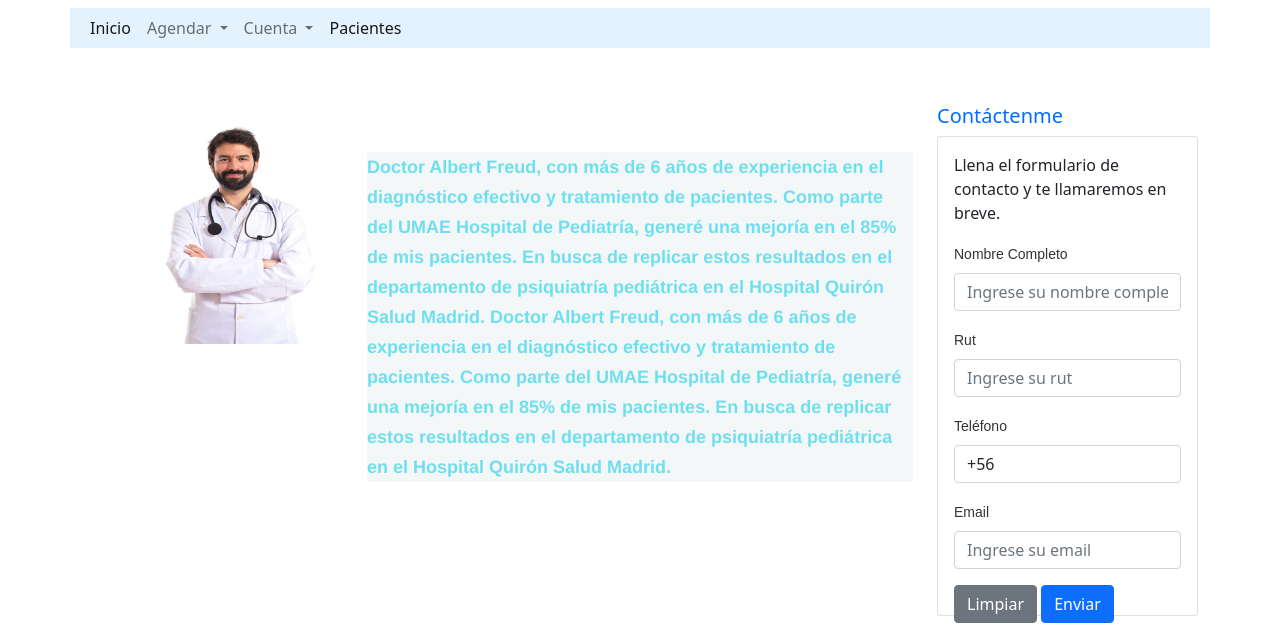
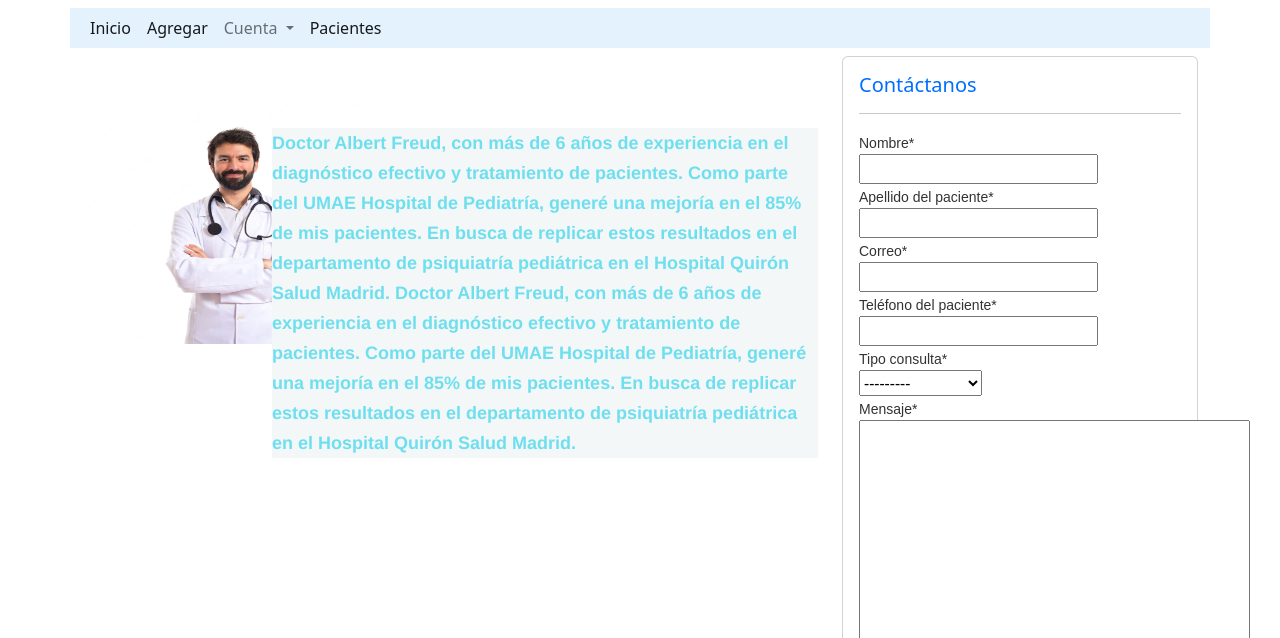
Before and after one commit to GuentzY/medicareProject, a Django app: template medicare/core/templates/core/home.html in a window 1280 px wide. Shown: the top 638 px of the page. Run offline with Django 4.2, Linux system fonts and the light colour scheme; tables that the repository leaves empty hold one stand-in row (values such as "Sample post"); the template is opened without the code that fills it: values that come from a table or form of the project are taken from there, most other values are stand-ins (such as "Sample title", 1, 10 or a date in 2020); some libraries are stand-ins or nearby versions.

Commit message:
Contact form

```diff
--- a/medicare/core/admin.py
+++ b/medicare/core/admin.py
@@ -1,6 +1,7 @@
 from django.contrib import admin
-from .models import doctor, paciente
+from .models import doctor, paciente, Contacto
 
 # Register your models here.
 admin.site.register(doctor)
 admin.site.register(paciente)
+admin.site.register(Contacto)
--- a/medicare/core/forms.py
+++ b/medicare/core/forms.py
@@ -1,7 +1,7 @@
 from dataclasses import field
 from django import forms
 from django.forms import ModelForm
-from .models import paciente
+from .models import Contacto, paciente
 
 #clase paraf el formulario de la base de datos
 
@@ -11,3 +11,12 @@ class pacienteForm(ModelForm):
         model= paciente
         #fields= ['nombre', 'apellido', 'rut', 'telefono', 'correo']
         fields = '__all__'
+
+
+# Formulario de contacto
+
+class ContactoForm(ModelForm):
+
+    class Meta:
+        model= Contacto
+        fields = '__all__'
--- a/medicare/core/models.py
+++ b/medicare/core/models.py
@@ -24,3 +24,22 @@ class paciente(models.Model):
 
     def __str__(self):
         return self.nombrePac + ' ' + self.apellidoPac
+
+
+opcion_consutas = [
+    [0, "Agendar"],
+    [1, "Cancelar"],
+    [2, "Reprogramar"]
+]
+
+
+class Contacto(models.Model):
+    nombre = models.CharField(max_length=50)
+    apellido= models.CharField(max_length=35, verbose_name='Apellido del paciente')
+    correo = models.EmailField()
+    telefonoPac= models.IntegerField(verbose_name='Teléfono del paciente')
+    tipo_consulta= models.IntegerField(choices=opcion_consutas)
+    mensaje= models.TextField()
+
+    def __str__(self):
+        return self.nombrePac + ' ' + self.apellidoPac
--- a/medicare/core/templates/core/home.html
+++ b/medicare/core/templates/core/home.html
@@ -6,17 +6,14 @@
   <meta charset="utf-8">
   <meta http-equiv="X-UA-Compatible" content="IE=edge">
   <meta name="viewport" content="width=device-width, initial-scale=1">
+  <title>Inicio</title>
 
   {%load static%}
+  <link href="https://cdn.jsdelivr.net/npm/bootstrap@5.2.0-beta1/dist/css/bootstrap.min.css" rel="stylesheet" integrity="sha384-0evHe/X+R7YkIZDRvuzKMRqM+OrBnVFBL6DOitfPri4tjfHxaWutUpFmBp4vmVor" crossorigin="anonymous">
+
   <link rel="stylesheet" type="text/css" href="{% static 'core/css/home.css' %}">
-  <script src="styles/feriados.js"></script>
-
-  <!-- Bootstrap CSS -->
-  <link href="https://cdn.jsdelivr.net/npm/bootstrap@5.1.3/dist/css/bootstrap.min.css" rel="stylesheet"
-    integrity="sha384-1BmE4kWBq78iYhFldvKuhfTAU6auU8tT94WrHftjDbrCEXSU1oBoqyl2QvZ6jIW3" crossorigin="anonymous">
 
 
-  <title>Inicio</title>
 </head>
 
 <body>
@@ -36,15 +33,9 @@
           <li class="nav-item">
             <a class="nav-link active" aria-current="page" href="http://127.0.0.1:8000">Inicio</a>
           </li>
-          <li class="nav-item dropdown">
-            <a class="nav-link dropdown-toggle" href="#" id="navbarDropdown" role="button" data-bs-toggle="dropdown"
-              aria-expanded="false">
-              Agendar
-            </a>
-            <ul class="dropdown-menu" aria-labelledby="navbarDropdown">
-              <li><a class="dropdown-item" href="agendarHora.html">Agendar Hora</a></li>
-              <li><a class="dropdown-item" href="Cancelar_hora_2.html">Cancelar Hora</a></li>
-            </ul>
+
+          <li class="nav-item">
+            <a class="nav-link active" aria-current="page" href="http://127.0.0.1:8000/form-paciente">Agregar</a>
           </li>
 
           </li>
@@ -71,13 +62,12 @@
   <div class="container-md">
     <div class="row">
       {%load static%}
-      <div class="col-3">
+      <div class="col-2">
         <br> <br>
         <img src="{% static 'core/img/perfil-doc.png'%}" alt="" width="300" height="240">
       </div>
       <div class="col-6">
-        <br> <br>
-        <br> <br>
+        <br> <br> <br>
         <p id="desc-doc">
           Doctor Albert Freud, con más de 6 años de experiencia en el diagnóstico efectivo y tratamiento de pacientes.
           Como parte del UMAE Hospital de Pediatría, generé una mejoría en el 85% de mis pacientes. En busca
@@ -90,36 +80,29 @@
       </div>
 
       <!--Formulario de contacto-->
-      <div class="col-3">
-        <br> <br>
-        <h5 class="card-title">Contáctenme</h5>
-        <div class="card" style=" height: 30rem;">
+      <div class="col-4">
+        {% load crispy_forms_tags %}
+        <div class="card" style=" height: 45rem;">
           <div class="card-body">
-            <p class="card-text">Llena el formulario de contacto y te llamaremos en breve.</p>
-            <form name="formContacto" method="post" action="imprimirValores.html">
-              <div class="mb-3">
-                <label for="txtNombreCompleto" class="form-label">Nombre Completo</label>
-                <input type="text" class="form-control" name="txtNombreCompleto" id="txtNombreCompleto"
-                  placeholder="Ingrese su nombre completo" required>
-              </div>
-              <div class="mb-3">
-                <label for="txtRut" class="form-label">Rut</label>
-                <input type="text" class="form-control" name="txtRut" id="txtRut" maxlength="12"
-                  placeholder="Ingrese su rut" required>
-              </div>
-              <div class="mb-3">
-                <label for="txtTelefono" class="form-label">Teléfono</label>
-                <input type="text" class="form-control" name="txtTelefono" id="txtTelefono" maxlength="12"
-                  placeholder="Ingrese su teléfono" value="+56" required>
-              </div>
-              <div class="mb-3">
-                <label for="txtEmail" class="form-label">Email</label>
-                <input type="email" class="form-control" name="txtEmail" id="txtEmail" placeholder="Ingrese su email"
-                  required>
-              </div>
-              <input type="reset" class="btn btn-secondary" value="Limpiar">
-              <input type="submit" class="btn btn-primary" value="Enviar">
-            </form>
+            <h5 class="card-title">Contáctanos</h5>
+            <hr>
+
+          <form method="post" action="" id="">
+            {% csrf_token %}
+            <div class="form-group">
+              {{form | crispy}}
+            </div>
+
+            <br>
+
+            <div class="d-flex justify-content-center">
+              <input type="submit" class="btn btn-primary" id="enviar" vlaue="Enviar">
+              &nbsp; &nbsp;
+              <input type="reset" class="btn btn-danger" id="impiar" value="Limpiar">
+            </div>
+
+          </form>
+          {{mensaje}}
           </div>
         </div>
       </div>
@@ -202,6 +185,8 @@
     integrity="sha384-QJHtvGhmr9XOIpI6YVutG+2QOK9T+ZnN4kzFN1RtK3zEFEIsxhlmWl5/YESvpZ13" crossorigin="anonymous">
   </script>
 
+  <!--------------------------------------------Whatsapp------------------------------------------------------------------>
+
 <a href="https://api.whatsapp.com/send?phone=962799874&text=hola%20hebert" target="_blank"></a>
 <br>
 <div>
@@ -273,7 +258,7 @@
           <!--Grid column-->
           <div class="col-md-5 col-12">
             <!-- Email input -->
-            <div class="form-outline form-white mb-4">
+            <div class="form-outline form-white mb-2">
               <input type="email" id="form5Example29" class="form-control" />
               <label class="form-label" for="form5Example29">Correo</label>
             </div>
```
Also changed, not shown: medicare/core/templates/core/form_paciente.html (+33 -20 lines), medicare/core/views.py (+19 -5 lines), medicare/core/migrations/0004_contacto.py (added), medicare/core/migrations/0005_alter_contacto_tipo_consulta.py (added), medicare/core/migrations/0006_alter_contacto_mensaje.py (added), medicare/core/migrations/0007_alter_contacto_mensaje.py (added).
